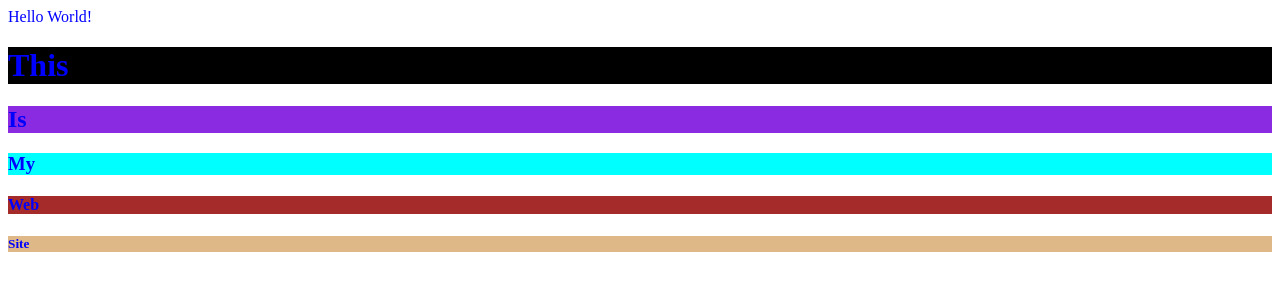
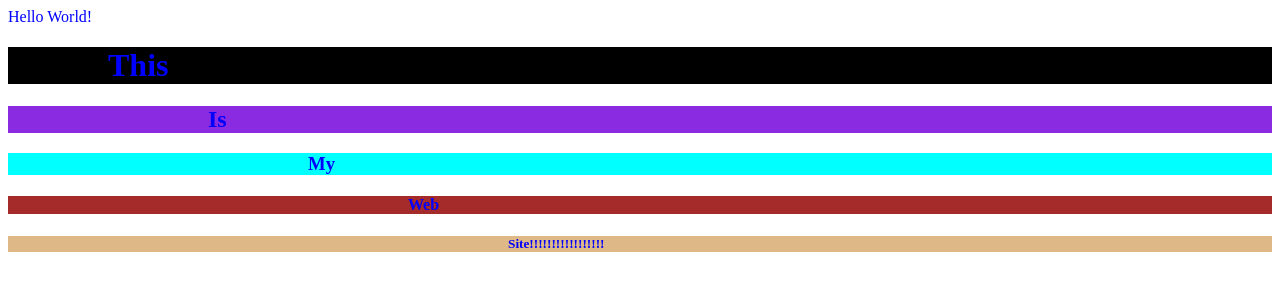
Before and after one commit to Tucker-E-Swett/Tucker-E-Swett.github.io, a plain HTML site: page index.html in a window 1280 px wide. Drawn offline with Linux system fonts and the light colour scheme.

Commit message:
changed styles

```diff
--- a/css/style.css
+++ b/css/style.css
@@ -2,17 +2,17 @@ body {
     color: blue;
 }
 h1 {
-    background-color: black;
+    background-color: black; padding-left: 100px;
 }
 h2 {
-    background-color: blueviolet;
+    background-color: blueviolet; padding-left: 200px;
 }
 h3 {
-    background-color: aqua;
+    background-color: aqua; padding-left: 300px;
 }
 h4 {
-    background-color: brown;
+    background-color: brown; padding-left: 400px;
 }
 h5 {
-    background-color: burlywood;
+    background-color: burlywood; padding-left: 500px;
 }
--- a/index.html
+++ b/index.html
@@ -11,6 +11,6 @@
         <h2>Is</H2>
         <H3>My</H3>
         <H4>Web</H4>
-        <H5>Site</H5>
+        <H5>Site!!!!!!!!!!!!!!!!!</H5>
     </body>
 </HTML>
```
